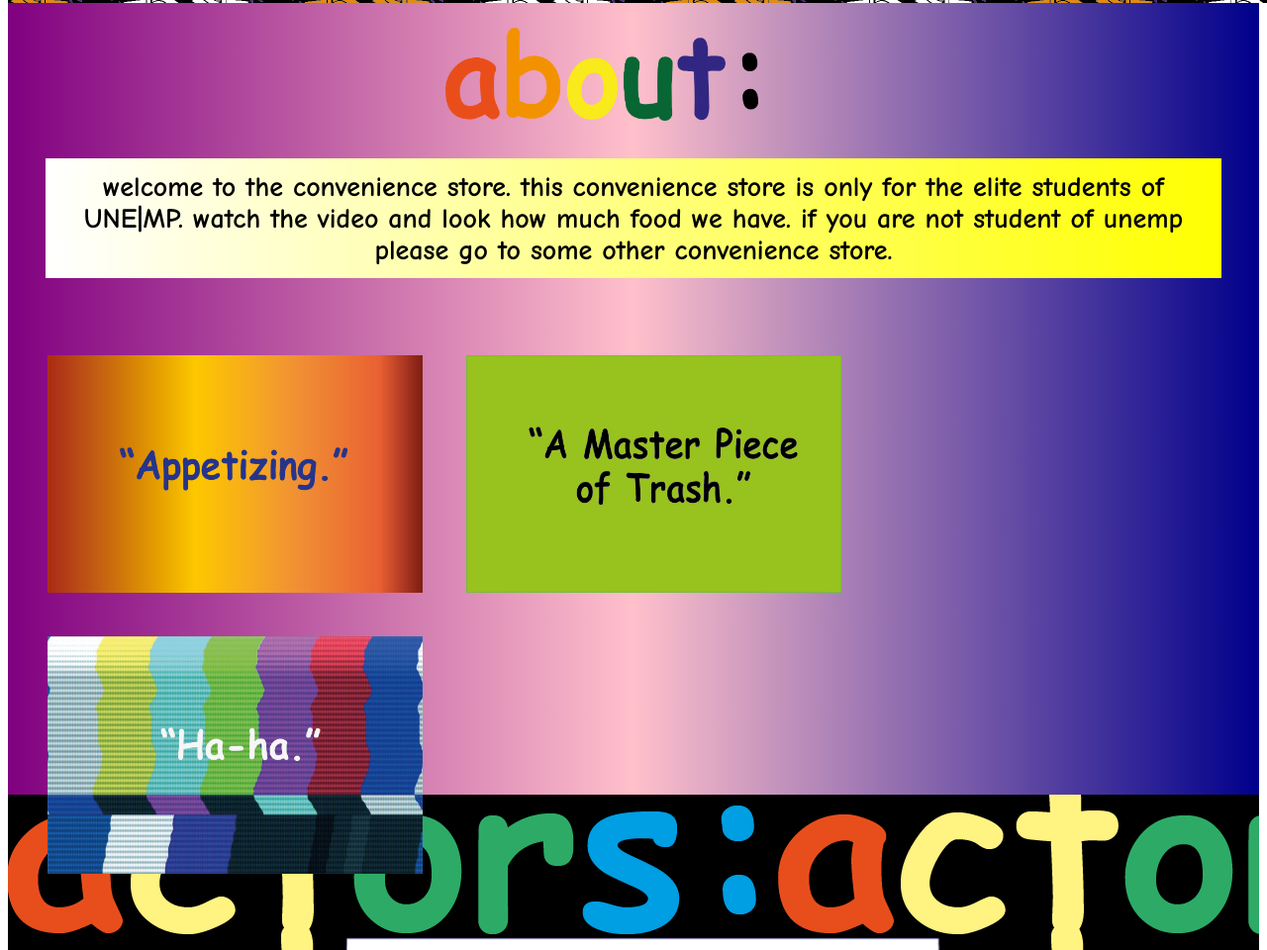
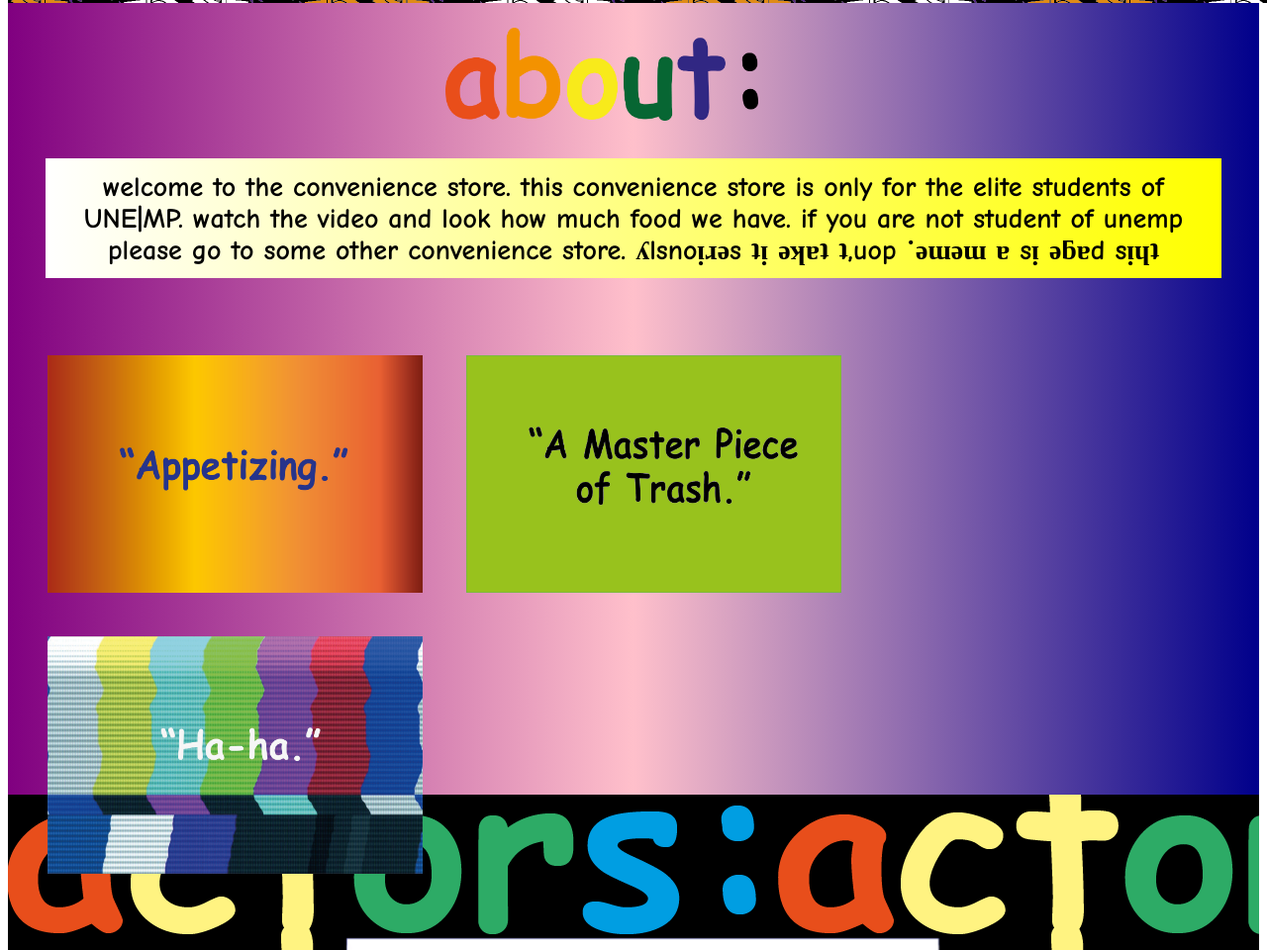
Before and after one commit to toniathezhang/30mff, a plain HTML site: page index.html in a window 1280 px wide. Shown: the part 805-1765 px from the top of the page at 99% size. Drawn offline with Linux system fonts and the light colour scheme.

Commit message:
Update index.html

```diff
--- a/index.html
+++ b/index.html
@@ -34,7 +34,7 @@
 	<div class="about" id="about-section">
 		<img class="about-img" src="images/about.png">
 		<div class="about-text">
-			welcome to the convenience store. this convenience store is only for the elite students of UNE|MP. watch the video and look how much food we have. if you are not student of unemp please go to some other convenience store.
+			welcome to the convenience store. this convenience store is only for the elite students of UNE|MP. watch the video and look how much food we have. if you are not student of unemp please go to some other convenience store. ʎlsnoᴉɹǝs ʇᴉ ǝʞɐʇ ʇ,uop ˙ǝɯǝɯ ɐ sᴉ ǝƃɐd sᴉɥʇ
 		</div>
 <!-- HERE GOES FLIPCARD! -->
 		<div class="flip-card">
```
